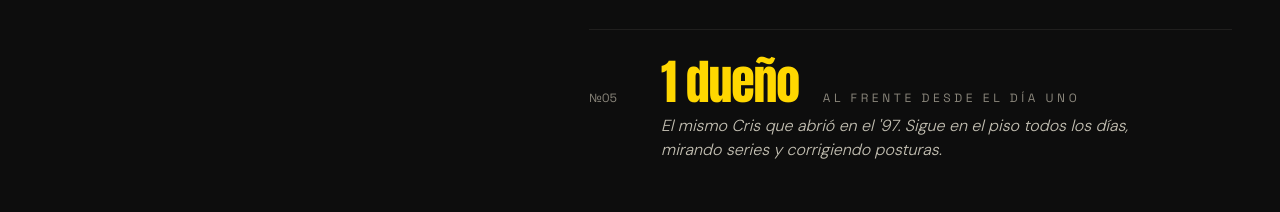
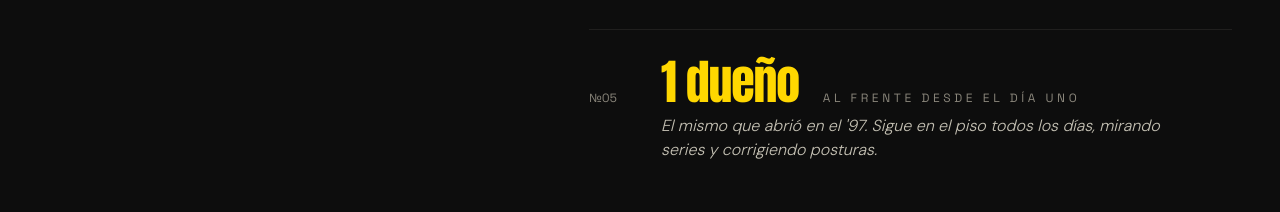
Before and after one commit to JonBog/GymCrisWeb, a Next.js app: page / in a window 1280 px wide. Shown: the part 1527-1739 px from the top of the page. Built offline with nearby package versions, Linux system fonts and the light colour scheme.

Commit message:
feat(copy): sacar mencion de Cris en entry '1 dueno' del Libro del Gimnasio

```diff
--- a/src/app/page.tsx
+++ b/src/app/page.tsx
@@ -103,7 +103,7 @@ const LEDGER = [
   {
     date: "1 dueño",
     label: "Al frente desde el día uno",
-    detail: "El mismo Cris que abrió en el '97. Sigue en el piso todos los días, mirando series y corrigiendo posturas.",
+    detail: "El mismo que abrió en el '97. Sigue en el piso todos los días, mirando series y corrigiendo posturas.",
   },
 ];
 
```
